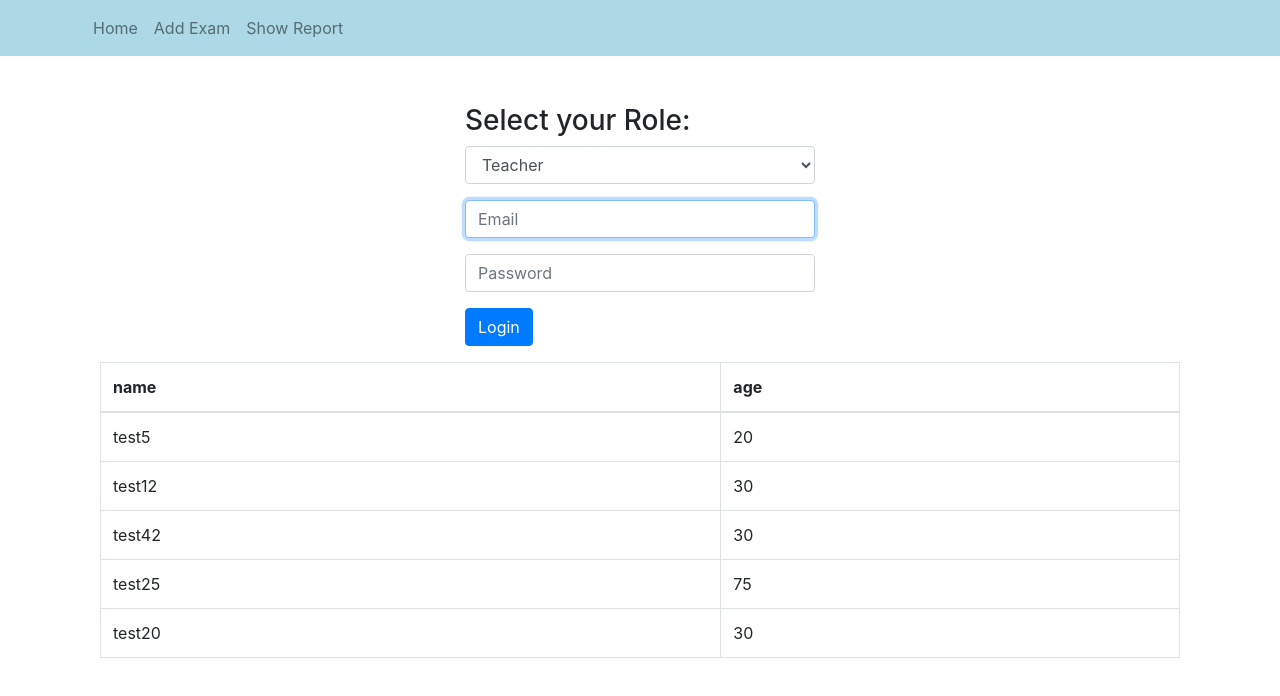
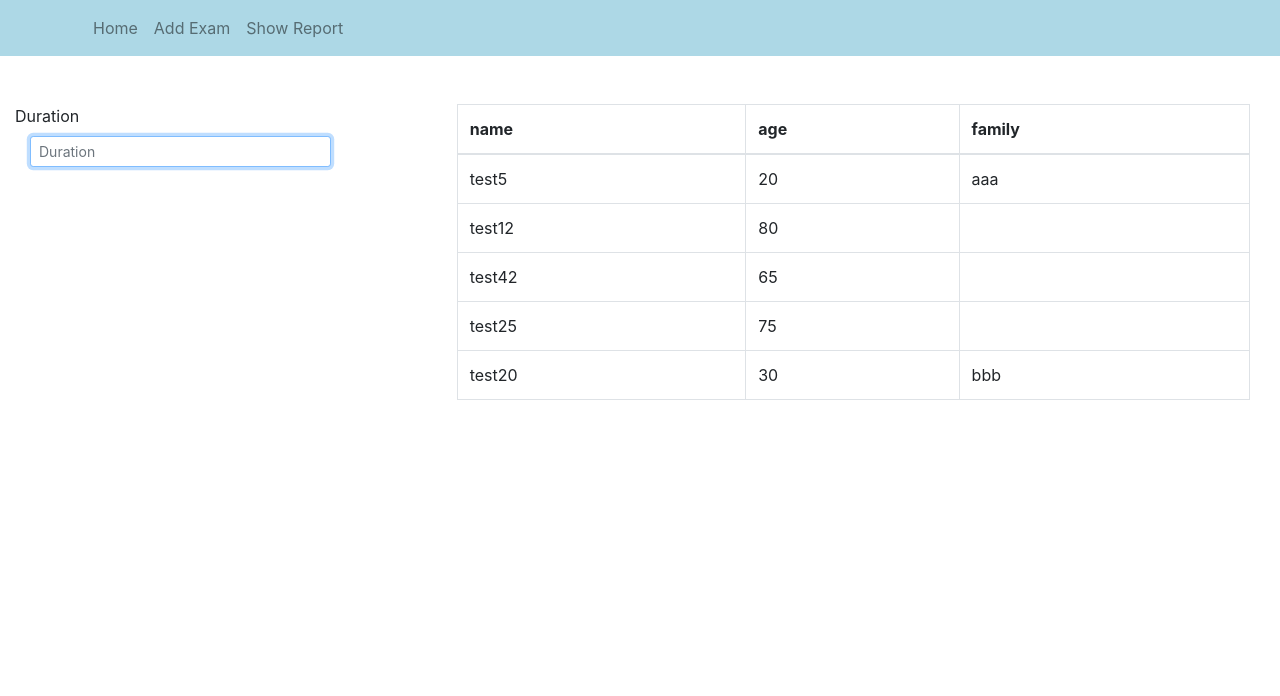
Before and after one commit to AlirezaIT/React-Scheduling, a React (Create React App) app in the folder client/: page /addexam in a window 1280 px wide. Before the commit this address led to /login. Shown: the top 696 px of the page. Built offline with nearby package versions, Linux system fonts and the light colour scheme; the HTML template or start-up script is replaced by a standard one.

Commit message:
feat: add teacher branch

```diff
--- a/client/src/App.js
+++ b/client/src/App.js
@@ -3,6 +3,7 @@ import "./App.css";
 import LoginForm from "./components/LoginForm";
 import DataTable from "./components/DataTable";
 import Header from "./components/Header";
+import AddExam from "./components/AddExam";
 import { Route, Switch, Redirect } from "react-router-dom";
 import { AuthContext } from "./auth/AuthContext";
 import { Col, Row, Container } from "react-bootstrap";
@@ -55,35 +56,38 @@ class App extends React.Component {
     return (
       <AuthContext.Provider value={value}>
         <Header isNavOpen={this.state.isNavOpen} toggleNav={this.toggleNav} />
-        <Container>
+        <Container fluid>
           <Switch>
             <Route path="/login" component={LoginForm}>
               <Row className="vheight-100 mt-5">
-                {/* <Col sm={4}></Col> */}
-                {/* <Col sm={4} className="below-nav"> */}
                 <LoginForm />
-                {/* {</Col> */}
               </Row>
             </Route>
-            {/* <Redirect from="/" to="/login" /> */}
+
+            <Route path="/addexam" component={LoginForm}>
+              <Row className="vheight-100 mt-5">
+                <AddExam />
+              </Row>
+            </Route>
+
             <Route>
               <Redirect to="/login" />
             </Route>
           </Switch>
-          {/* <LoginForm />; */}
-          <DataTable
+
+          {/* <DataTable
             classes={["table", "table-bordered"]}
-            header={["name", "age"]}
+            header={["name", "age", "family"]}
             data={[
-              { name: "test5", age: 20 },
-              { name: "test12", age: 30 },
+              { name: "test5", age: 20, family: "aaa" },
+              { name: "test12", age: 80 },
 
-              { name: "test42", age: 30 },
+              { name: "test42", age: 65 },
 
               { name: "test25", age: 75 },
-              { name: "test20", age: 30 },
+              { name: "test20", age: 30, family: "bbb" },
             ]}
-          />
+          /> */}
         </Container>
       </AuthContext.Provider>
     );
--- /dev/null
+++ b/client/src/components/AddExam.js
@@ -0,0 +1,73 @@
+import React from "react";
+import {
+  Form,
+  FormGroup,
+  Col,
+  Button,
+  FormControl,
+  Container,
+  Row,
+} from "react-bootstrap";
+import { AuthContext } from "../auth/AuthContext";
+import DataTable from "../components/DataTable";
+
+class AddExam extends React.Component {
+  render() {
+    return (
+      <AuthContext.Consumer>
+        {(context) => (
+          <Container fluid>
+            <Row>
+              <Col>
+                <Form>
+                  <Form.Group row>
+                    <Form.Label md={2}>Duration</Form.Label>
+                    <Col md={10}>
+                      <Form.Control
+                        size="sm"
+                        type="text"
+                        name="duration"
+                        placeholder="Duration"
+                        required
+                        autoFocus
+                      />
+                    </Col>
+                  </Form.Group>
+                </Form>
+                {/* <FormControl
+                    size="sm"
+                    className="sm"
+                    type="text"
+                    placeholder="Duration"
+                    onChange={this.handleInputChange}
+                    required
+                  /> */}
+              </Col>
+              <Col sm={8}>
+                <DataTable
+                  classes={["table", "table-bordered"]}
+                  header={["name", "age", "family"]}
+                  data={[
+                    {
+                      name: "test5",
+                      age: 20,
+                      family: "aaa",
+                    },
+                    { name: "test12", age: 80 },
+
+                    { name: "test42", age: 65 },
+
+                    { name: "test25", age: 75 },
+                    { name: "test20", age: 30, family: "bbb" },
+                  ]}
+                />
+              </Col>
+            </Row>
+          </Container>
+        )}
+      </AuthContext.Consumer>
+    );
+  }
+}
+
+export default AddExam;
```
